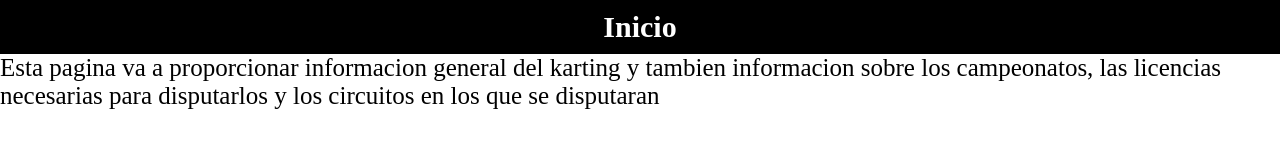
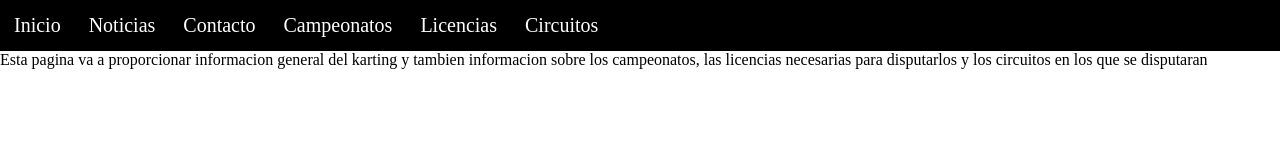
Before and after one commit to Saulete10/ProyectoLenguajes, a plain HTML site: page Inicio/index.html in a window 1280 px wide. Drawn offline with Linux system fonts and the light colour scheme.

Commit message:
Nuevos en todas las carpetas

```diff
--- a/Contacto/style.css
+++ /dev/null
@@ -1,18 +0,0 @@
-* {
-    margin: 0;
-    padding: 0;
-}
-
-h1 {
-    overflow: hidden;
-    background-color: black;
-    text-align: center;
-    color: white;
-    text-decoration: none;
-    font-size: 30px;
-    padding: 10px 10px;
-}
-
-p {
-    font-size: 25px;
-}
--- a/Inicio/index.html
+++ b/Inicio/index.html
@@ -3,12 +3,18 @@
 <head>
     <meta charset="UTF-8">
     <meta name="viewport" content="width=device-width, initial-scale=1.0">
-    <link rel="stylesheet" href="style.css">
+    <link rel="stylesheet" href="../style.css">
     <title>Inicio</title>
 </head>
 <body>
-    <h1>Inicio</h1>
-
+    <div class="menu">
+        <a href="../Inicio/index.html" target="_blank">Inicio</a>
+        <a href="../Noticias/index.html" target="_blank">Noticias</a>
+        <a href="../Contacto/index.html" target="_blank">Contacto</a>
+        <a href="../Campeonatos/index.html" target="_blank">Campeonatos</a>
+        <a href="../Licencias/index.html" target="_blank">Licencias</a>
+        <a href="../Circuitos/index.html" target="_blank">Circuitos</a>
+    </div>
     <p>Esta pagina va a proporcionar informacion general del karting y tambien informacion sobre los campeonatos, las licencias necesarias para disputarlos y los circuitos en los que se disputaran</p>
 </body>
 </html>
--- a/Inicio/style.css
+++ /dev/null
@@ -1,18 +0,0 @@
-*{
-    margin: 0;
-    padding: 0;
-}
-
-h1 {
-    overflow: hidden;
-    background-color: black;
-    text-align: center;
-    color: white;
-    text-decoration: none;
-    font-size: 30px;
-    padding: 10px 10px;
-}
-
-p {
-    font-size: 25px;
-}
--- a/Noticias/style.css
+++ /dev/null
@@ -1,18 +0,0 @@
-* {
-    margin: 0;
-    padding: 0;
-}
-
-h1 {
-        overflow: hidden;
-        background-color: black;
-        text-align: center;
-        color: white;
-        text-decoration: none;
-        font-size: 30px;
-        padding: 10px 10px;
-}
-
-p {
-        font-size: 25px;
-}
```
Also changed, not shown: Campeonatos/index.html (+9 -1 lines), Circuitos/index.html (+10 -1 lines), Contacto/index.html (+9 -2 lines), Licencias/index.html (+9 -1 lines), Noticias/index.html (+9 -2 lines), Campeonatos/style.css (deleted), Circuitos/style.css (deleted), Licencias/style.css (deleted).
